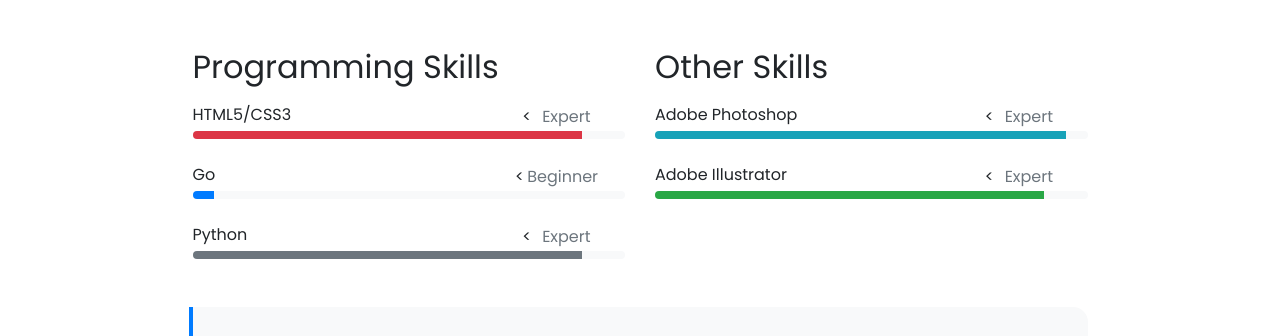
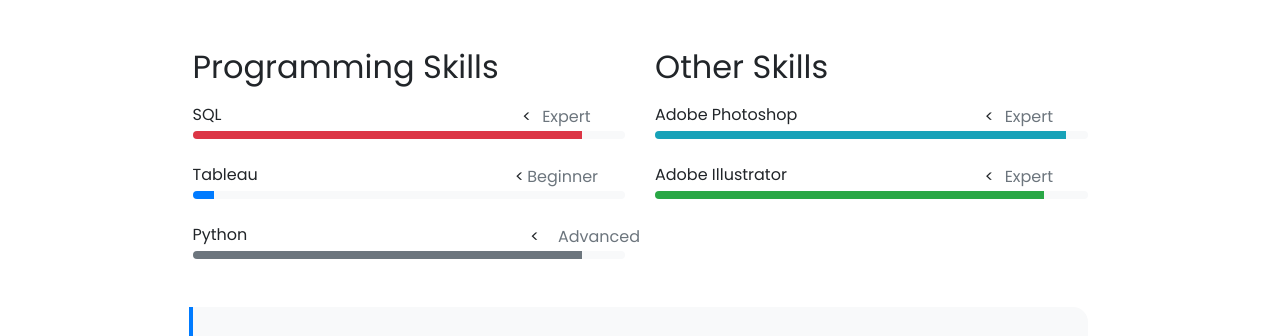
Before and after one commit to jngangu2/jngangu2.github.io, a Jekyll site: the page built from pages/about.md, in a window 1280 px wide. Shown: the part 258-594 px from the top of the page. Built offline with Jekyll 4.4.1, drawn with Linux system fonts in a browser that asks for light colours; nearby versions of some CDN libraries.

Commit message:
Update programming-skills.yml

```diff
--- a/_data/programming-skills.yml
+++ b/_data/programming-skills.yml
@@ -1,14 +1,14 @@
-- name: HTML5/CSS3
+- name: SQL
   percentage: 90
   level: Expert
   color: danger
 
-- name: Go
+- name: Tableau
   percentage: 5
   level: Beginner
   color:
 
 - name: Python
   percentage: 90
-  level: Expert
+  level: Advanced
   color: secondary
```
